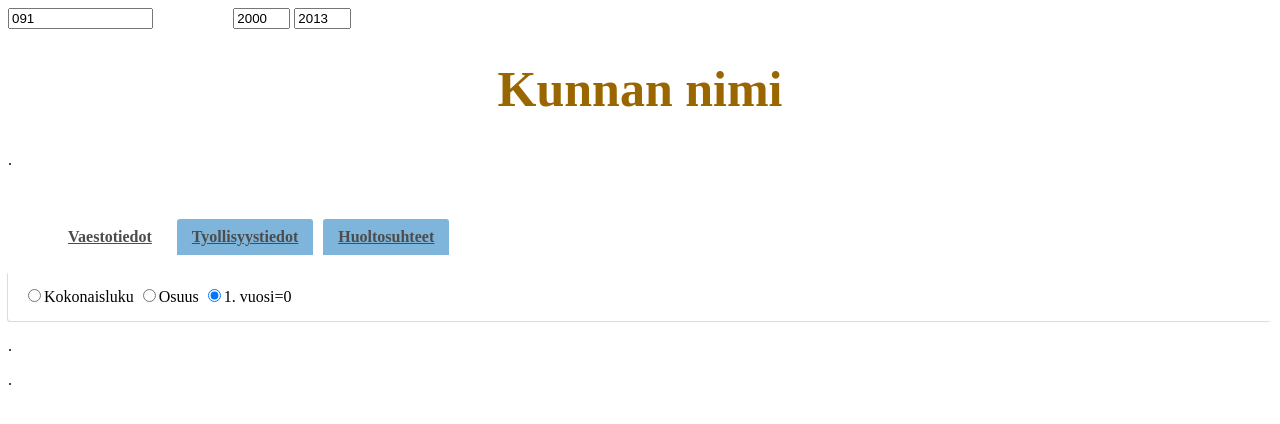
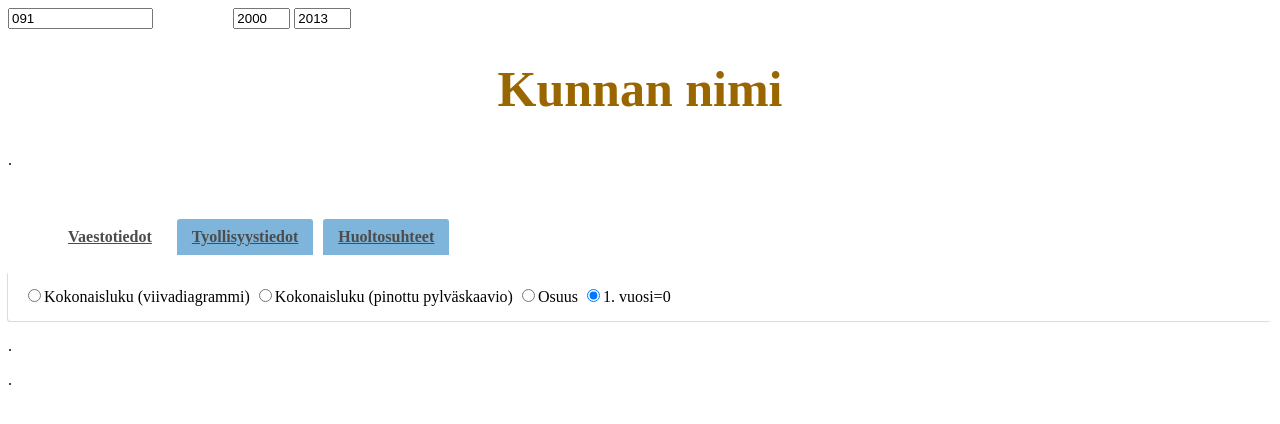
Before and after one commit to orani/orani.github.io, a Jekyll site: the page portfolio/project3/index.html, which Jekyll copies as it is, in a window 1280 px wide. Shown: the top 424 px of the page. Built offline with Jekyll 4.4.1, drawn with Linux system fonts in a browser that asks for light colours; nearby versions of some CDN libraries; comment, search, counter and statistics services are not loaded.

Commit message:
Update index.html

```diff
--- a/portfolio/project3/index.html
+++ b/portfolio/project3/index.html
@@ -137,7 +137,8 @@ vaihtoehdot();" size="15" type="text">
 
 <div class="tab-content">
 		<div id="tab1" class="tab active" onclick="raportti()">
-<input name="vaestotietokuva_tyyppi" id="vaestotietokuva_tyyppi_N" type="radio" value="kokonaisluku" >Kokonaisluku
+<input name="vaestotietokuva_tyyppi" id="vaestotietokuva_tyyppi_N" type="radio" value="kokonaisluku" >Kokonaisluku (viivadiagrammi)
+<input name="vaestotietokuva_tyyppi" id="vaestotietokuva_tyyppi_NP" type="radio" value="kokonaisluku_pinottu" >Kokonaisluku (pinottu pylväskaavio)
 <input name="vaestotietokuva_tyyppi" id="vaestotietokuva_tyyppi_P" type="radio" value="prosentti" >Osuus
 <input name="vaestotietokuva_tyyppi" id="vaestotietokuva_tyyppi_0" type="radio" value="indeksi" checked>1. vuosi=0<br>
 
```
